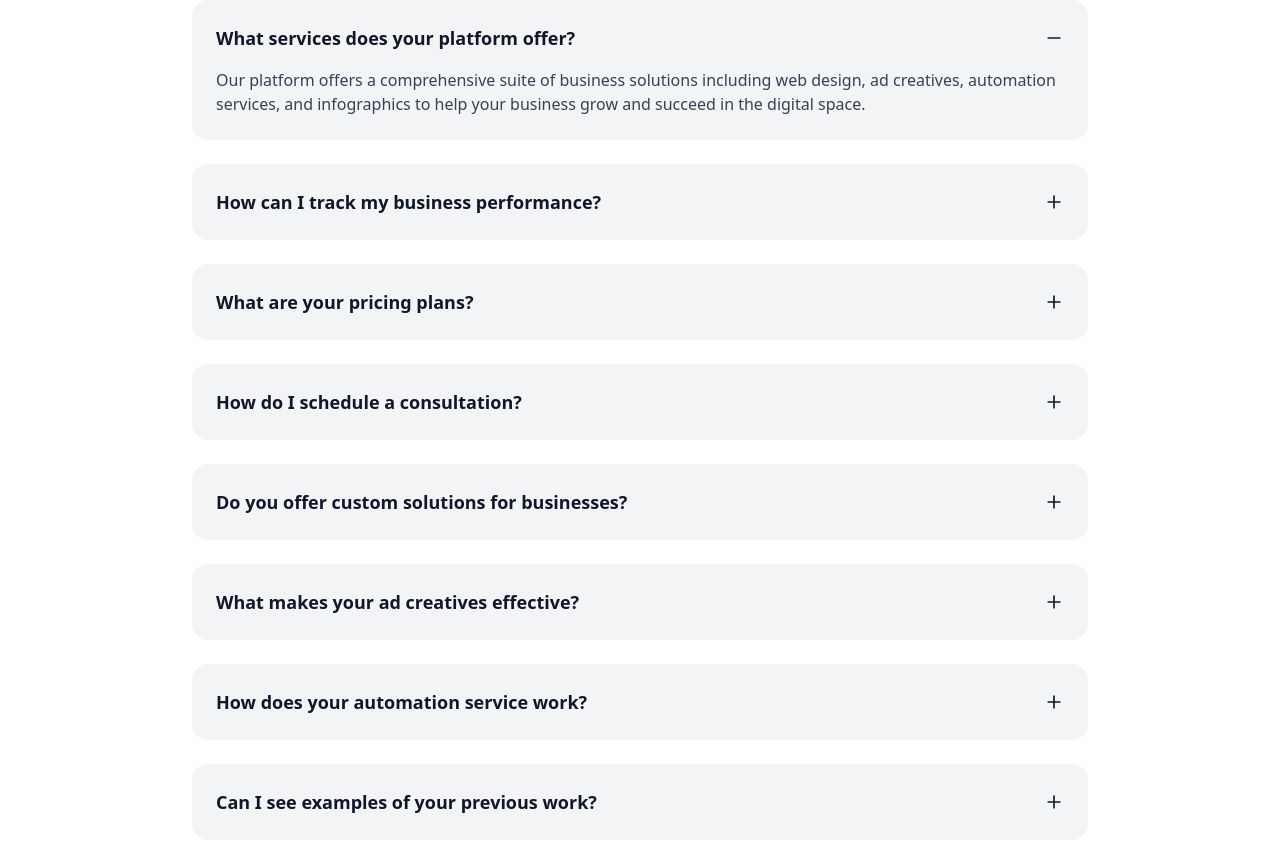
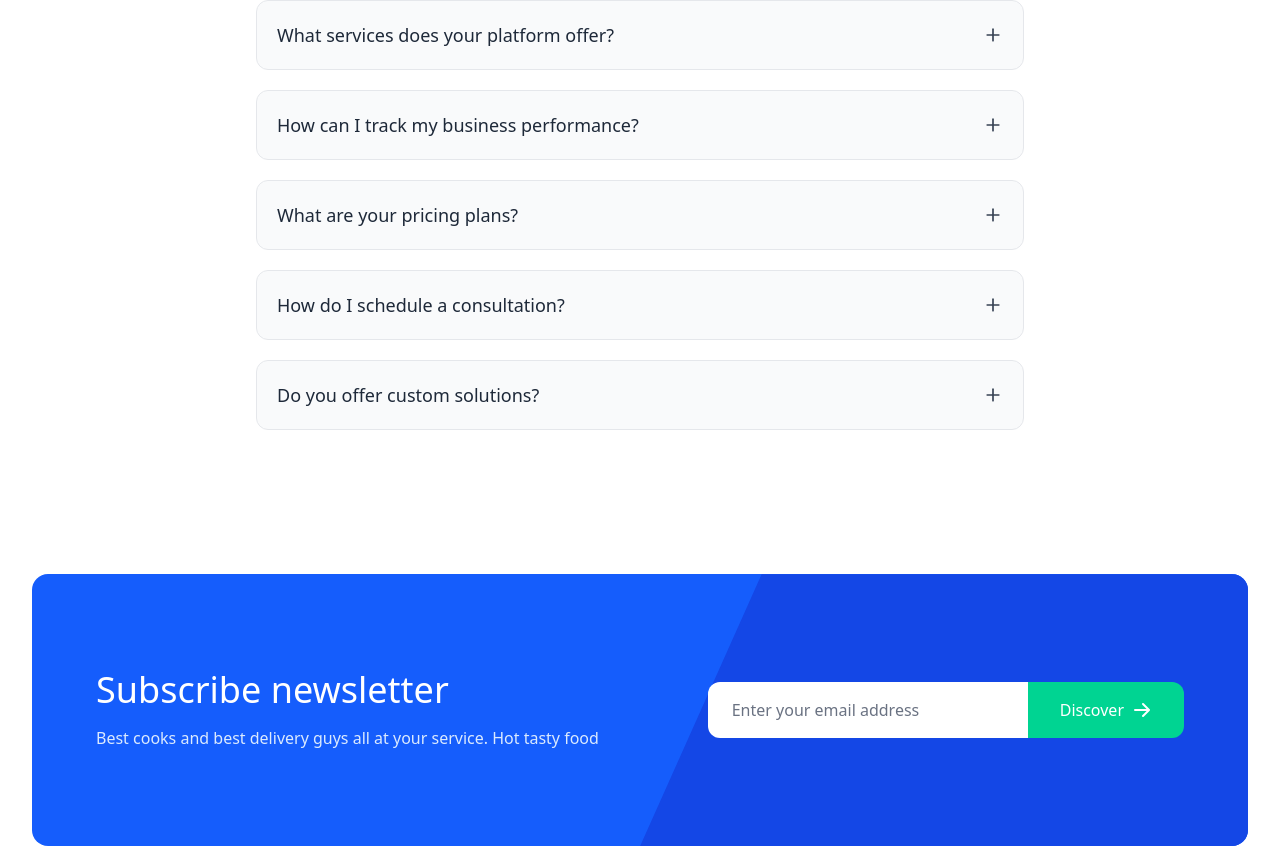
Before and after one commit to kanishka-commits/BizFlow, a React (Vite) app: page / in a window 1280 px wide. Shown: the part 5895-6743 px from the top of the page. Built offline with nearby package versions, Linux system fonts and the light colour scheme.

Commit message:
Fixed Faq section animation and theme

```diff
--- a/src/components/FAQ.jsx
+++ b/src/components/FAQ.jsx
@@ -1,6 +1,6 @@
 import { useState } from "react";
 import { FiPlus, FiMinus } from "react-icons/fi";
-import { motion } from "framer-motion";
+import { motion, AnimatePresence } from "framer-motion";
 import { fadeIn, textVariant } from "../utils/motion";
 import { useTheme } from "../context/ThemeContext";
 
@@ -8,58 +8,33 @@ const faqs = [
   {
     question: "What services does your platform offer?",
     answer:
-      "Our platform offers a comprehensive suite of business solutions including web design, ad creatives, automation services, and infographics to help your business grow and succeed in the digital space.",
+      "Our platform offers web design, ad creatives, automation services, and infographics to help your business grow.",
   },
   {
     question: "How can I track my business performance?",
     answer:
-      "Our analytics dashboard provides real-time insights into your business metrics. You can track key performance indicators, monitor user engagement, and generate detailed reports to make data-driven decisions.",
+      "Our analytics dashboard provides real-time insights, key performance indicators, and detailed reports.",
   },
   {
     question: "What are your pricing plans?",
     answer:
-      "We offer flexible pricing plans to suit businesses of all sizes. Our plans range from basic to enterprise levels, with options for monthly or annual billing. Visit our Pricing section for detailed information.",
+      "We offer flexible pricing plans from basic to enterprise levels. Check our Pricing section for details.",
   },
   {
     question: "How do I schedule a consultation?",
     answer:
-      "You can easily schedule a consultation through our online booking system. Simply select your preferred date and time, and one of our experts will get in touch with you.",
+      "You can easily schedule a consultation through our online booking system by selecting your date and time.",
   },
   {
-    question: "Do you offer custom solutions for businesses?",
+    question: "Do you offer custom solutions?",
     answer:
-      "Yes, we specialize in creating tailored solutions to meet your specific business needs. Contact our team to discuss your requirements and we'll develop a customized package for you.",
-  },
-  {
-    question: "What makes your ad creatives effective?",
-    answer:
-      "Our ad creatives are designed by a team of experts who combine market research, compelling copy, and eye-catching visuals to create high-converting advertisements that deliver results.",
-  },
-  {
-    question: "How does your automation service work?",
-    answer:
-      "Our automation solutions streamline your business processes, saving you time and resources. We analyze your workflow and implement automated systems to increase efficiency and reduce manual tasks.",
-  },
-  {
-    question: "Can I see examples of your previous work?",
-    answer:
-      "Absolutely! Check out our portfolio section to see case studies and examples of our successful projects across various industries.",
-  },
-  {
-    question: "What support do you offer after implementation?",
-    answer:
-      "We provide comprehensive post-implementation support including training, documentation, and ongoing maintenance to ensure your business continues to run smoothly.",
-  },
-  {
-    question: "How do I get started with your services?",
-    answer:
-      "Getting started is easy! Simply contact us through our website or give us a call. Our team will guide you through the process and help you choose the best solutions for your business needs.",
+      "Yes, we specialize in tailored solutions for businesses. Contact our team to discuss your requirements.",
   },
 ];
 
 export default function FAQ() {
   const { isDarkMode } = useTheme();
-  const [openIndex, setOpenIndex] = useState(0); // First item open by default
+  const [openIndex, setOpenIndex] = useState(null);
 
   const toggleFAQ = (index) => {
     setOpenIndex(openIndex === index ? null : index);
@@ -68,14 +43,14 @@ export default function FAQ() {
   return (
     <section
       id="faq"
-      className={`py-20 w-full transition-colors duration-300 ${
+      className={`py-20 transition-colors duration-300 ${
         isDarkMode
-          ? "bg-gradient-to-br from-gray-900 to-blue-900 text-white"
+          ? "bg-gradient-to-br from-gray-950 via-blue-950 to-gray-900 text-white"
           : "bg-white text-gray-900"
       }`}
     >
       <div className="container mx-auto px-4 sm:px-6 lg:px-8">
-        <motion.div variants={fadeIn("up", 0.3)} className="max-w-4xl mx-auto">
+        <motion.div variants={fadeIn("up", 0.3)} className="max-w-3xl mx-auto">
           <motion.h2
             variants={textVariant(0.2)}
             className={`text-3xl md:text-4xl font-bold text-center mb-12 ${
@@ -84,21 +59,32 @@ export default function FAQ() {
           >
             Frequently Asked Questions
           </motion.h2>
-          <div className="space-y-6">
+
+          <div className="space-y-5">
             {faqs.map((faq, index) => (
               <motion.div
                 key={index}
                 variants={fadeIn("up", 0.1 * (index + 1))}
-                className={`${
+                className={`rounded-xl border cursor-pointer transition-all duration-300 backdrop-blur-md ${
                   isDarkMode
-                    ? "bg-white/5 border-white/10 text-white"
-                    : "bg-gray-100 border-gray-200 text-gray-900"
-                } max-w-4xl mx-auto cursor-pointer rounded-2xl p-6 hover:shadow-lg transition-all duration-300`}
+                    ? "bg-white/5 border-white/10 hover:bg-blue-900/40 hover:shadow-lg hover:shadow-blue-500/30"
+                    : "bg-gray-50 border-gray-200 hover:bg-gray-100"
+                }`}
                 onClick={() => toggleFAQ(index)}
               >
-                <div className="flex justify-between items-center">
-                  <h3 className="text-lg font-semibold">{faq.question}</h3>
-                  <span className="flex-shrink-0 ml-4">
+                <div className="flex justify-between items-center p-5">
+                  <h3
+                    className={`text-lg font-medium ${
+                      isDarkMode ? "text-gray-100" : "text-gray-800"
+                    }`}
+                  >
+                    {faq.question}
+                  </h3>
+                  <span
+                    className={`ml-4 ${
+                      isDarkMode ? "text-blue-400" : "text-gray-700"
+                    }`}
+                  >
                     {openIndex === index ? (
                       <FiMinus size={20} />
                     ) : (
@@ -106,82 +92,31 @@ export default function FAQ() {
                     )}
                   </span>
                 </div>
+
+                <AnimatePresence initial={false}>
+                  {openIndex === index && (
                     <motion.div
-                  id={`faq-${index}`}
-                  className={`overflow-hidden transition-all duration-300 ${
-                    openIndex === index ? "mt-4" : "h-0"
-                  }`}
-                  initial={false}
-                  animate={{
-                    opacity: openIndex === index ? 1 : 0,
-                    height: openIndex === index ? "auto" : 0,
-                  }}
+                      key="content"
+                      initial={{ opacity: 0, height: 0 }}
+                      animate={{ opacity: 1, height: "auto" }}
+                      exit={{ opacity: 0, height: 0 }}
+                      transition={{ duration: 0.3, ease: "easeInOut" }}
                     >
                       <p
-                    className={`${
+                        className={`px-5 pb-5 ${
                           isDarkMode ? "text-gray-300" : "text-gray-700"
                         }`}
                       >
                         {faq.answer}
                       </p>
                     </motion.div>
+                  )}
+                </AnimatePresence>
               </motion.div>
             ))}
           </div>
         </motion.div>
       </div>
     </section>
-
-    // <section
-    //   id="faq"
-    //   className="py-20 bg-gradient-to-br from-gray-900 to-blue-900 w-full"
-    // >
-    //   <div className="container mx-auto px-4 sm:px-6 lg:px-8">
-    //     <motion.div variants={fadeIn("up", 0.3)} className="max-w-4xl mx-auto">
-    //       <motion.h2
-    //         variants={textVariant(0.2)}
-    //         className="text-3xl md:text-4xl font-bold text-center mb-12 text-white"
-    //       >
-    //         Frequently Asked Questions
-    //       </motion.h2>
-    //       <div className="space-y-6">
-    //         {faqs.map((faq, index) => (
-    //           <motion.div
-    //             key={index}
-    //             variants={fadeIn("up", 0.1 * (index + 1))}
-    //             className="bg-white/5 backdrop-blur-sm border border-white/10 max-w-4xl mx-auto cursor-pointer rounded-2xl p-6 hover:shadow-lg hover:shadow-blue-900/30 transition-all duration-300 transform hover:scale-[1.02] hover:z-10"
-    //             onClick={() => toggleFAQ(index)}
-    //           >
-    //             <div className="flex justify-between items-center">
-    //               <h3 className="text-lg font-semibold text-white">
-    //                 {faq.question}
-    //               </h3>
-    //               <span className="text-white flex-shrink-0 ml-4">
-    //                 {openIndex === index ? (
-    //                   <FiMinus size={20} />
-    //                 ) : (
-    //                   <FiPlus size={20} />
-    //                 )}
-    //               </span>
-    //             </div>
-    //             <motion.div
-    //               id={`faq-${index}`}
-    //               className={`overflow-hidden transition-all duration-300 ${
-    //                 openIndex === index ? "mt-4" : "h-0"
-    //               }`}
-    //               initial={false}
-    //               animate={{
-    //                 opacity: openIndex === index ? 1 : 0,
-    //                 height: openIndex === index ? "auto" : 0,
-    //               }}
-    //             >
-    //               <p className="text-gray-300">{faq.answer}</p>
-    //             </motion.div>
-    //           </motion.div>
-    //         ))}
-    //       </div>
-    //     </motion.div>
-    //   </div>
-    // </section>
   );
 }
```
Lines whose indentation alone changed are shown as unchanged.
